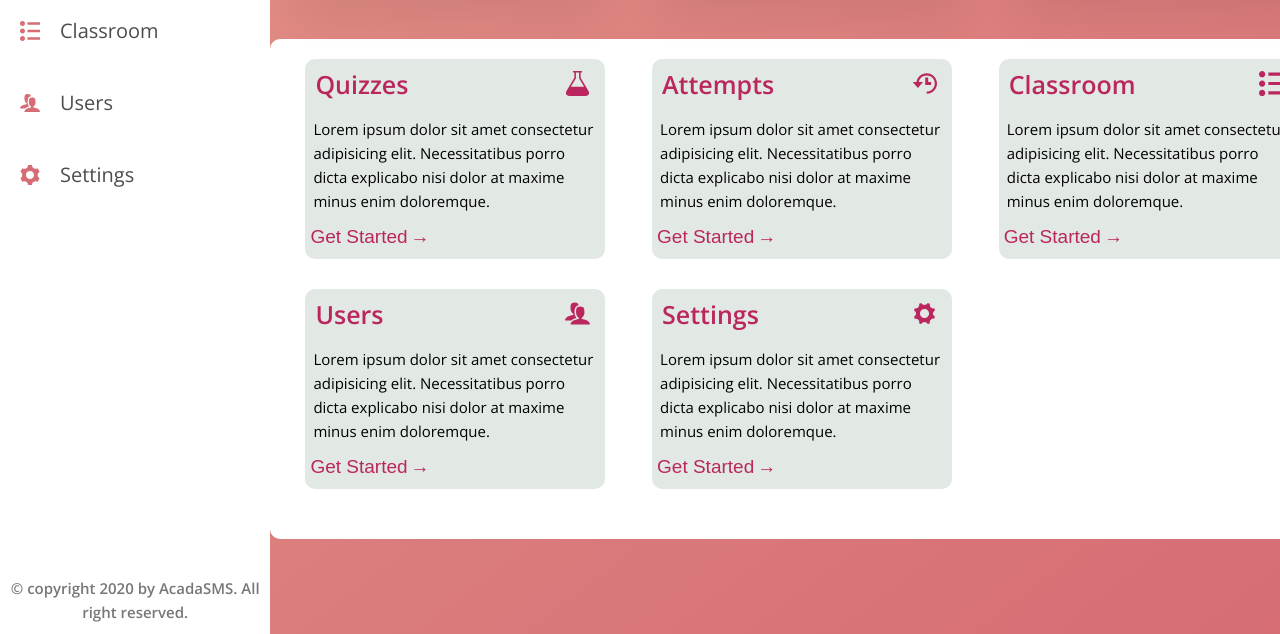
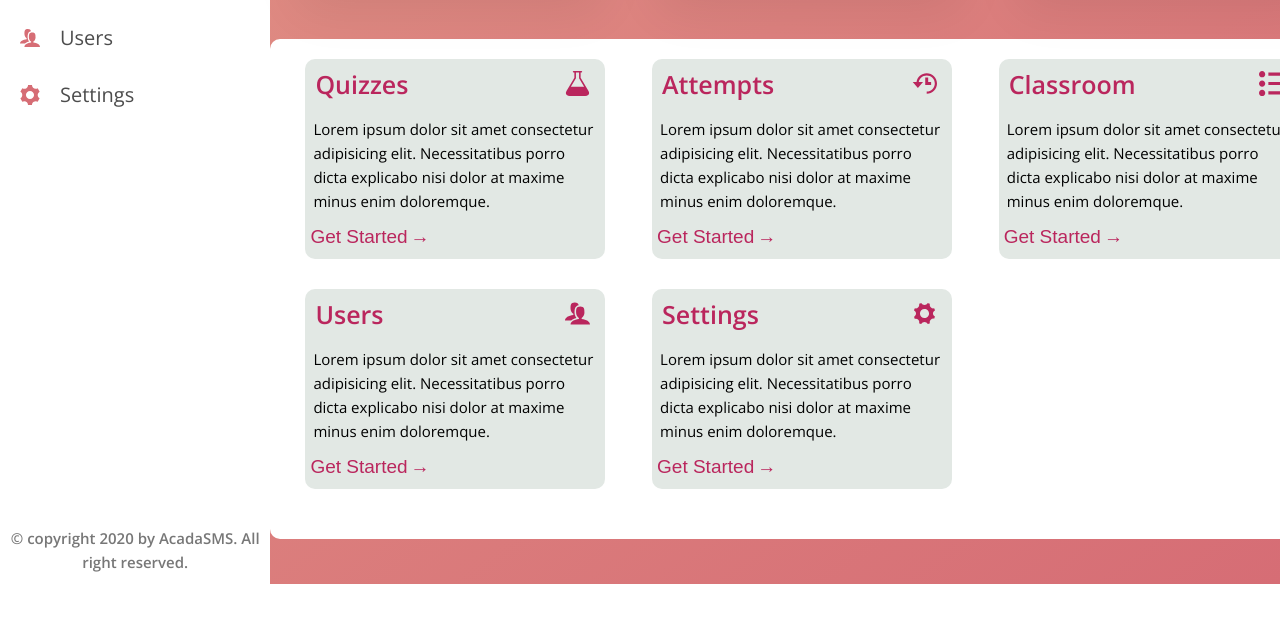
Before and after one commit to ibamusan/AcadaSMS, a website: page index.html in a window 1280 px wide. Shown: the part 336-970 px from the top of the page. After the commit the page ends 920 px from the top, so only its background shows below. Drawn offline with nearby package versions, Linux system fonts and the light colour scheme.

Commit message:
page fit to viewport

```diff
--- a/sass/layout/_side-nav.scss
+++ b/sass/layout/_side-nav.scss
@@ -32,7 +32,7 @@
   display: flex;
   flex-direction: column;
   justify-content: space-between;
-  min-height: 85rem;
+  height: 80rem;
 }
 
 .navigation{
@@ -47,7 +47,7 @@
     position: relative;
 
     &:not(:last-child){
-      margin-bottom: 1rem;
+      margin-bottom: .5rem;
     }
   }
 
@@ -86,7 +86,7 @@
     font-size: 2rem;
     font-weight: 300;
     color: rgba(black, .7);
-    padding: 1.5rem 2rem;
+    padding: 1rem 2rem;
     display: block;
     display: flex;
     align-items: center;
```
Also changed, not shown: css/style.css.
